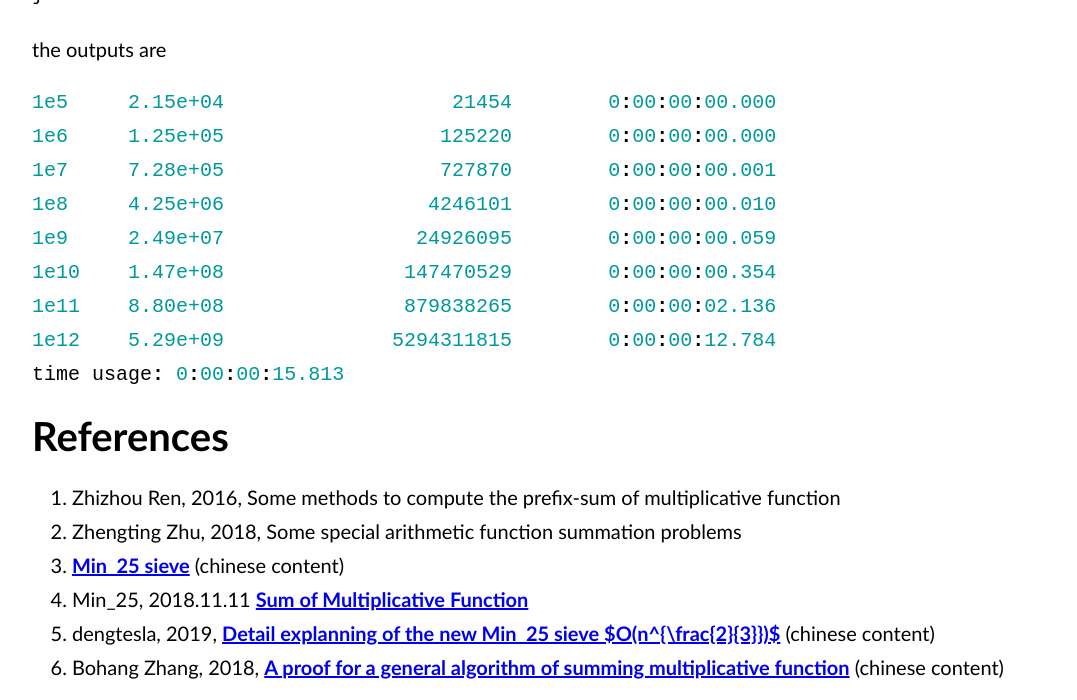
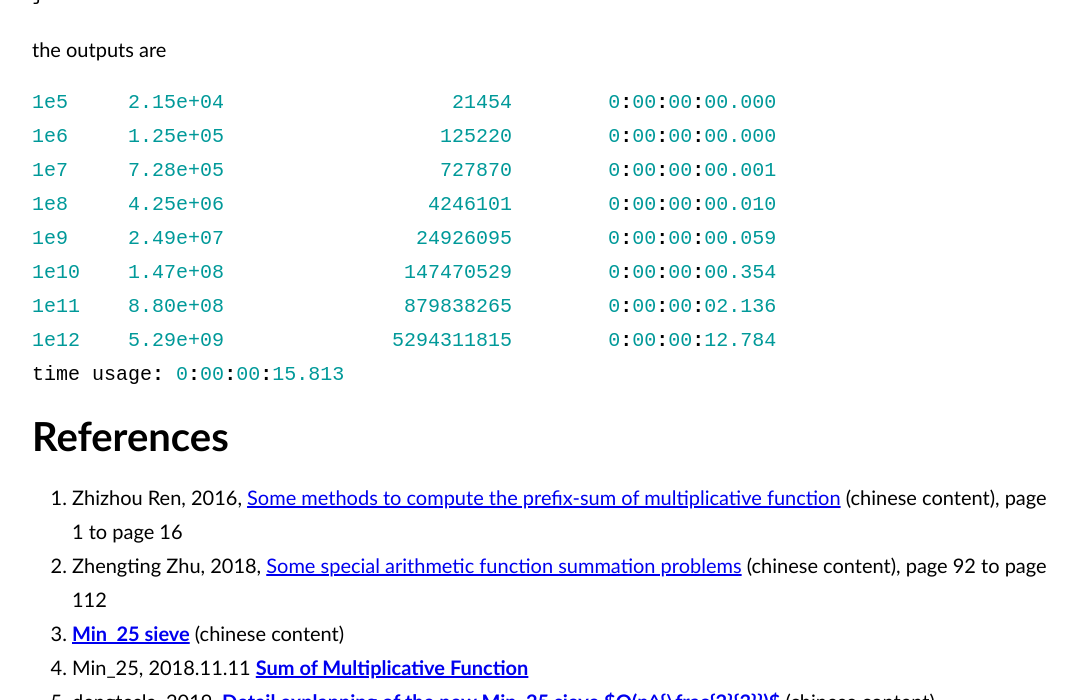
Before and after one commit to baihacker/main, a Jekyll site: the page built from docs/_posts/2020-04-12-The_prefix-sum_of_multiplicative_function_the_black_algorithm.md, in a window 1280 px wide and 900 px high, scrolled down 6266 px, cut to the strip 0-700 px from the top of the window. Shown: the whole strip, without its empty margins (96-1173 px from the left). Built offline with Jekyll 4.4.1, drawn with Linux system fonts in a browser that asks for light colours; comment, search, counter and statistics services are not loaded.

Commit message:
Add links to references.

````diff
--- a/docs/_posts/2020-04-12-The_prefix-sum_of_multiplicative_function_the_black_algorithm.md
+++ b/docs/_posts/2020-04-12-The_prefix-sum_of_multiplicative_function_the_black_algorithm.md
@@ -204,8 +204,8 @@ time usage: 0:00:00:15.813
 ```
 
 # References
-1. Zhizhou Ren, 2016, Some methods to compute the prefix-sum of multiplicative function
-2. Zhengting Zhu, 2018, Some special arithmetic function summation problems
+1. Zhizhou Ren, 2016, [Some methods to compute the prefix-sum of multiplicative function](https://github.com/enkerewpo/OI-Public-Library/blob/master/IOI%E4%B8%AD%E5%9B%BD%E5%9B%BD%E5%AE%B6%E5%80%99%E9%80%89%E9%98%9F%E8%AE%BA%E6%96%87/%E5%9B%BD%E5%AE%B6%E9%9B%86%E8%AE%AD%E9%98%9F2016%E8%AE%BA%E6%96%87%E9%9B%86.pdf){:target="_blank"} (chinese content), page 1 to page 16
+2. Zhengting Zhu, 2018, [Some special arithmetic function summation problems](https://github.com/enkerewpo/OI-Public-Library/blob/master/IOI%E4%B8%AD%E5%9B%BD%E5%9B%BD%E5%AE%B6%E5%80%99%E9%80%89%E9%98%9F%E8%AE%BA%E6%96%87/%E5%9B%BD%E5%AE%B6%E9%9B%86%E8%AE%AD%E9%98%9F2018%E8%AE%BA%E6%96%87%E9%9B%86.pdf){:target="_blank"} (chinese content), page 92 to page 112
 3. [**Min_25 sieve**](https://oi-wiki.org/math/min-25/){:target="_blank"} (chinese content)
 4. Min_25, 2018.11.11 [**Sum of Multiplicative Function**](https://min-25.hatenablog.com/entry/2018/11/11/172216)
 5. dengtesla, 2019, [**Detail explanning of the new Min_25 sieve $O(n^{\frac{2}{3}})$**](https://zhuanlan.zhihu.com/p/60378354){:target="_blank"} (chinese content)
````
